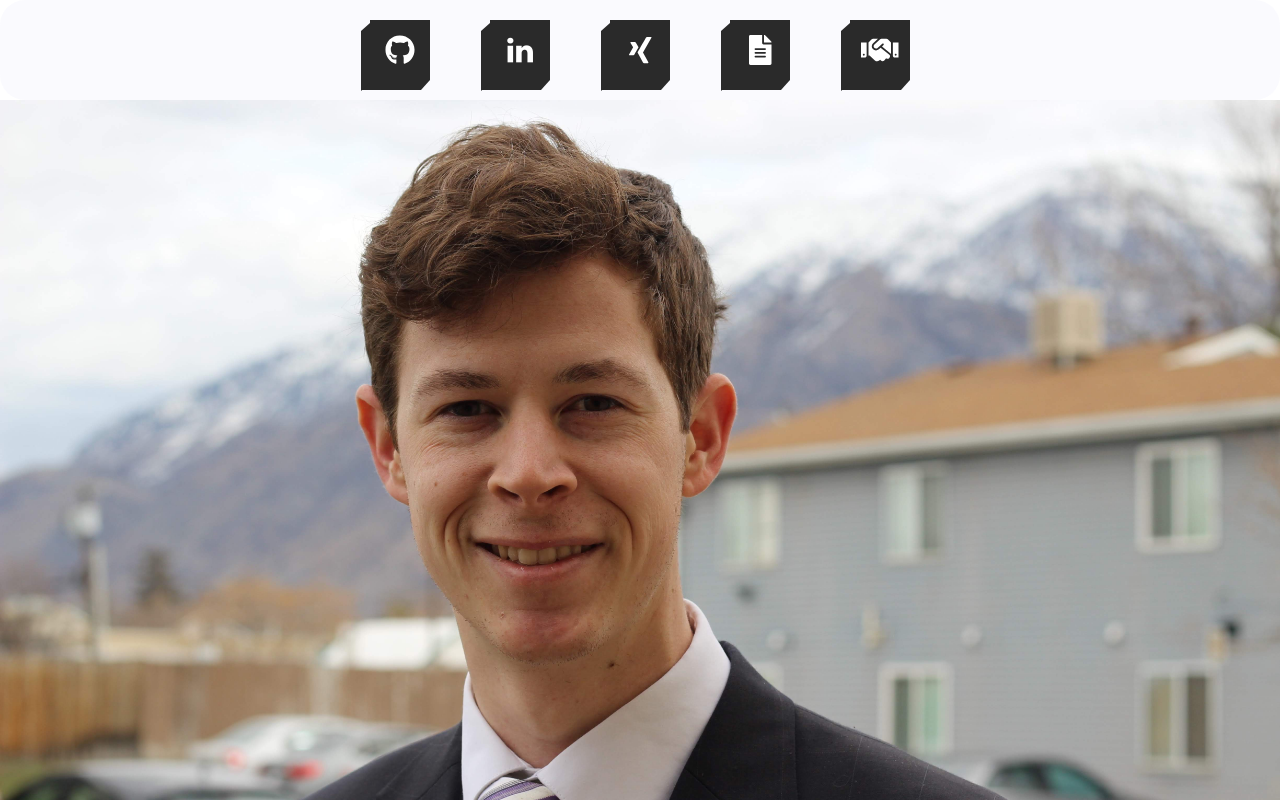
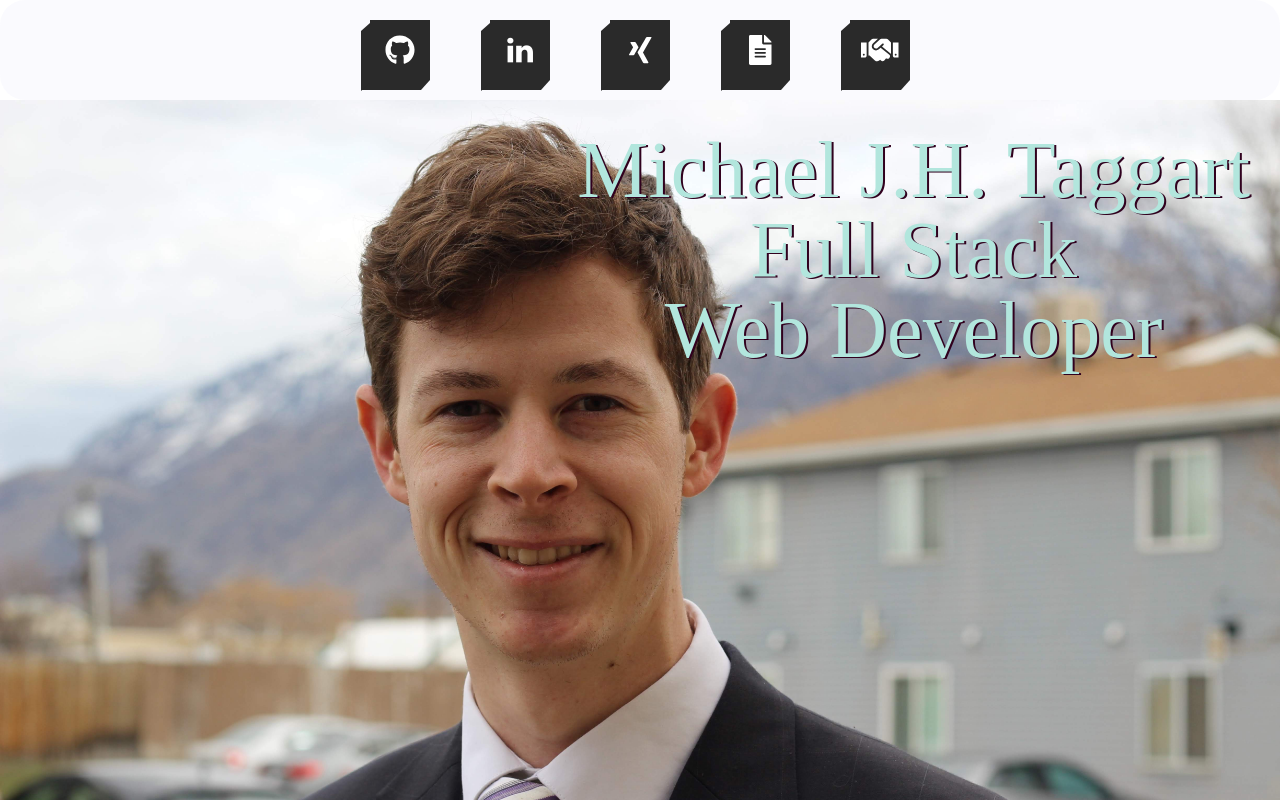
Before and after one commit to MichaelJHTaggart/professional-portfolio, a React (Create React App) app: page /#/ in a window 1280 px wide. Shown: the top 800 px of the page. Built offline with nearby package versions, Linux system fonts and the light colour scheme.

Commit message:
about me finished

```diff
--- a/src/Components/AboutMe.js
+++ b/src/Components/AboutMe.js
@@ -1,14 +1,37 @@
 import React from 'react'
-
+import family from "../../src/assets/images/family.jpeg"
+import { Link } from 'react-router-dom';
 
 const AboutMe = props => {
 
 
- return (<div>
+ return (<div className="about-me">
 
-  <div>ABOUT ME</div>
+  <img alt="Taggart Family Photo" className="img-container" src={family} />
+
+  <div className="text-container">
+   <h2 className="title">About Me</h2>
+   <p className="question">Q: Tell me about yourself.</p>
+   <p className="text" className="text"> A: I love my family. My wife's name is Lauren and she is the bomb.com. She's the reason for all of my education and inspired me to start going to college in 2017. I play guitar, sing, act, write music, film videos, play sports (I love floorball), some video games, and love finance! I grew up in California, when I was 20 moved to Sweden for two years (I speak a little Swedish), and have lived in Utah for eight. I am very outgoing, and upbeat. I tend to always be humming or singing music that is stuck in my head. </p>
+   <p className="question">Q: Tell me about your schooling.</p>
+   <p className="text" className="text"> A: I was going to school part-time since then and I am just two classes away from getting my associates in Business Management. While in college I have been working full-time in a call center for Wayfair.com. I climbed up as high up as I could in terms of doing customer service, and realized that the next step was management. I made a pivot so I could do something that drove me more. I did some research, and found Devmountain. They pushed me for three months to absorb as much as possible, and surprisingly... I want more!</p>
+   <p className="question">Q: Why do you want to keep developing?</p>
+   <p className="text"> A: I love it. Learning some new thing is fulfilling and interesting to me. I am just curious on how to make things work. I want to keep learning, and growing, and building! It's very discouraging and hard sometimes when I don't understand something, but it is a logical system. So it can always be figured out! It's everything I dreamed of doing, and I feel so fortunate to have had the means to make a pivot into something I really do enjoy.</p>
+   <p className="question">Q: What is your ideal work environment?</p>
+   <p className="text">A: With a team of developers that push the limits of their understanding constantly. This environment forces me to learn new things, and constantly be learning.</p>
+   <p className="question">Q: What do you want to do with the skills you have learned and continue to develop?</p>
+   <p className="text">My ultimate goal is to make a difference in the users interactions with a website or any other projects I work on. I want to hear a story about how an online tool that I built helped someone have a more fulfilled life. For example: I was overseas, and I was able to take care of my family easily through the online application that they had built out. I would like to stick with a company for a long time, and make a difference like that.</p>
+   <p className="question">Q: What would a coworker say your biggest opportunity is?</p>
+   <p className="text">A: Definitely my ability to focus on multiple tasks at once. I am a very one track person, and it can be challenging for me to work on multiple projects at one time. Though I always give it my best shot!</p>
+   <p className="question">Q: What would a coworker say your strongest attribute is?</p>
+   <p className="text">A: I think my strongest attribute is communication. I will be very open with what I have been doing, and what I am struggling with. In coding it has been surprisingly helpful to 'rubber-duck' with someone about challenges.</p>
+
+   <h2><Link className="title" to='/'>Return Home</Link></h2>
+  </div>
+
+
+
  </div>
-
  );
 }
 export default AboutMe
--- a/src/Components/Body.js
+++ b/src/Components/Body.js
@@ -17,6 +17,7 @@ import Sass_Logo from '../assets/Skills/sass-1.svg'
 
 import { library } from '@fortawesome/fontawesome-svg-core'
 import { fab, faHtml5, faCss3, faSass, faNodeJs, faReact, faGit } from '@fortawesome/free-brands-svg-icons'
+import { fas, faChevronDown } from '@fortawesome/free-solid-svg-icons'
 import { FontAwesomeIcon } from '@fortawesome/react-fontawesome'
 
 library.add(fab, faHtml5, faCss3, faSass, faNodeJs, faReact, faGit)
@@ -30,7 +31,7 @@ const Body = props => {
   window.addEventListener("scroll", function () {
     const parallax = document.getElementById("parallax");
     let offset = window.pageYOffset;
-    parallax.style.objectPosition = offset * 0.1 + "px";
+    parallax.style.objectPosition = offset * 0.7 + "px";
   })
 
   window.addEventListener("scroll", function () {
@@ -50,7 +51,15 @@ const Body = props => {
     <div className="parallax-sections component-wrapper" >
       <section className="home-section">
         <div id="parallax" >
+          <div className="hero-text-container">
+            <h2 className="hero-text">Michael J.H. Taggart</h2>
+            <h2 className="hero-text">Full Stack</h2>
+            <h2 className="hero-text">Web Developer</h2>
+          </div>
+
           <img alt="Michael Taggart's Portfolio" id="parallax" src={hero} />
+
+
         </div>
       </section>
 
@@ -130,7 +139,7 @@ const Body = props => {
       <section>
         <h2 className="contact-info">Email: mtaggarthawk@gmail.com</h2>
         <h2 className="contact-info">Phone: 801-735-2563</h2>
-        <h2 className="contact-info">Or click the links above for my LinkedIn, Xing, or Resume!</h2>
+        <h2 className="contact-info">Or click the links above for my GitHub, LinkedIn, Xing, or Resume!</h2>
       </section>
     </div >
   );
--- a/src/scss/_AboutMe.scss
+++ b/src/scss/_AboutMe.scss
@@ -0,0 +1,41 @@
+
+.about-me{
+ display: flex;
+ flex-direction: row;
+ background-color: #30011E;
+}
+.img-container{
+ display:flex;
+ width: 40vw;
+ height: 100%;
+ align-self: center;
+ margin: 20px;
+}
+.text-container{
+ display: flex;
+ flex-direction: column;
+ width: 700vw;
+ height: 100vh;
+ align-content: center;
+}
+.title{
+display: flex;
+justify-content: center;
+position: relative;
+right: 30px;
+color: white;
+margin: 25px;
+}
+.question{
+ display:flex;
+ font-weight: 10em;
+ font-size: x-large;
+ color: white;
+ padding: 0;
+}
+.text{
+ display: flex;
+ margin: 0;
+ color: white;
+ padding: 5px;
+}
--- a/src/scss/main.scss
+++ b/src/scss/main.scss
@@ -116,21 +116,12 @@ body {
   color: #fff;
 
 }
-
-@media screen and (min-width: 720px){
-.parallax-sections {
-    height: calc(var(--section-length) * 90vh);
-    position: relative;
-    margin-bottom: 15vh;
-}
-}
-
 .home-section {
   display: flex;
 }
 
 #parallax {
-  display: flex;
+  display: relative;
   justify-self: flex-start;
   height: auto;
   width: 100%;
@@ -199,6 +190,23 @@ body {
 }
 .contact-info{
   height: auto;
-  margin: 20px;
+  margin-top: 20px;
+  padding-bottom: 20px;
+  padding-left: 20px;
   letter-spacing: 5px;
 }
+.hero-text{
+  display: flex;
+  justify-content: center;
+  font-size: 5em;
+  color: rgb(178, 230, 221);
+  text-shadow: 2px 1px$background-color;
+
+}
+.hero-text-container{
+  display: flex;
+  flex-direction: column;
+  position: absolute;
+  right: 0;
+  margin: 30px;
+}
```
Also changed, not shown: src/assets/images/family.jpeg (added), 2 other files (tests, documents, lock files or other folders).
